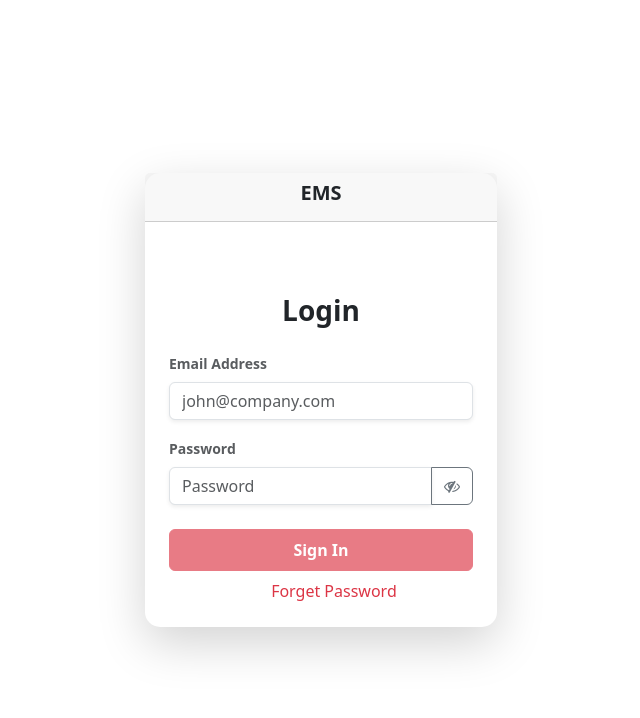
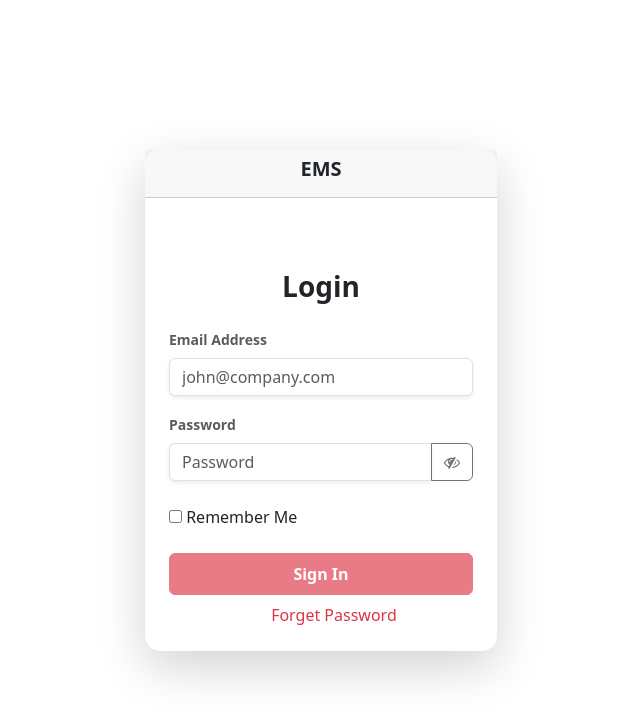
Before and after one commit to vidhishaprabhu/EMS-PROJECT, an Angular app: page /login in a window 1280 px wide. Shown: the top 718 px of the page, without its empty margins (319-959 px from the left). Built offline with nearby package versions, Linux system fonts and the light colour scheme.

Commit message:
Added the remember me functionality

```diff
--- a/src/app/components/auth/login/login.component.html
+++ b/src/app/components/auth/login/login.component.html
@@ -54,9 +54,16 @@
               <i [class]="showPassword ? 'fa fa-eye' : 'fa fa-eye-slash'"></i>
             </button>
           </div>
+
         </div>
 
+        <div class="mb-4">
+          <input type="checkbox" formControlName="rememberMe" /> Remember Me
+        </div>
+
+
         <div class="d-grid gap-2">
+
           @if (errorMessage) {
             <p  class="text-danger text-center small">{{ errorMessage }}</p>
           }
--- a/src/app/components/auth/login/login.component.ts
+++ b/src/app/components/auth/login/login.component.ts
@@ -31,6 +31,7 @@ export class LoginComponent {
       '',
       [Validators.required, Validators.minLength(1)],
     ],
+    rememberMe:[false]
   });
   ngOnInit() {
     this.user = this.authService.getUser();
@@ -42,8 +43,13 @@ export class LoginComponent {
         next: (res: any) => {
           if (res) {
             alert(res.message);
-            localStorage.setItem('token', res.token);
-            localStorage.setItem('user', JSON.stringify(res.user));
+            if (this.loginForm.value.rememberMe) {
+          localStorage.setItem('token', res.token);
+          localStorage.setItem('user', JSON.stringify(res.user));
+        } else {
+          sessionStorage.setItem('token', res.token);
+          sessionStorage.setItem('user', JSON.stringify(res.user));
+        }
 
             if (res.user.role === 'admin') {
               this.router.navigateByUrl('/admin/dashboard');
```
